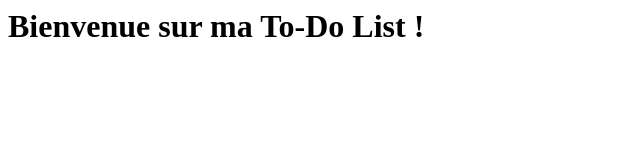
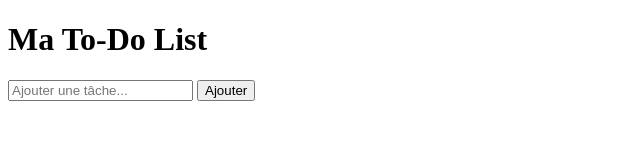
Before and after one commit to Lucas01122001/projet-todo-list, a plain HTML site: page Documents/projet-todo-list/index.html in a window 1280 px wide. Shown: the whole page, without its empty margins (0-640 px from the left). Drawn offline with Linux system fonts and the light colour scheme.

Commit message:
modification du fichier index.html pour la to-do list

```diff
--- a/Documents/projet-todo-list/index.html
+++ b/Documents/projet-todo-list/index.html
@@ -1,8 +1,19 @@
-<html>
-  <head>
-    <title>Mon projet To-Do List</title>
-  </head>
-  <body>
-    <h1>Bienvenue sur ma To-Do List !</h1>
-  </body>
+<!DOCTYPE html>
+<html lang="fr">
+<head>
+    <meta charset="UTF-8">
+    <meta name="viewport" content="width=device-width, initial-scale=1.0">
+    <title>To-Do List</title>
+    <link rel="stylesheet" href="style.css">
+</head>
+<body>
+    <div class="container">
+        <h1>Ma To-Do List</h1>
+        <input type="text" id="new-task" placeholder="Ajouter une tâche...">
+        <button onclick="addTask()">Ajouter</button>
+        <ul id="task-list"></ul>
+    </div>
+
+    <script src="script.js"></script>
+</body>
 </html>
```
